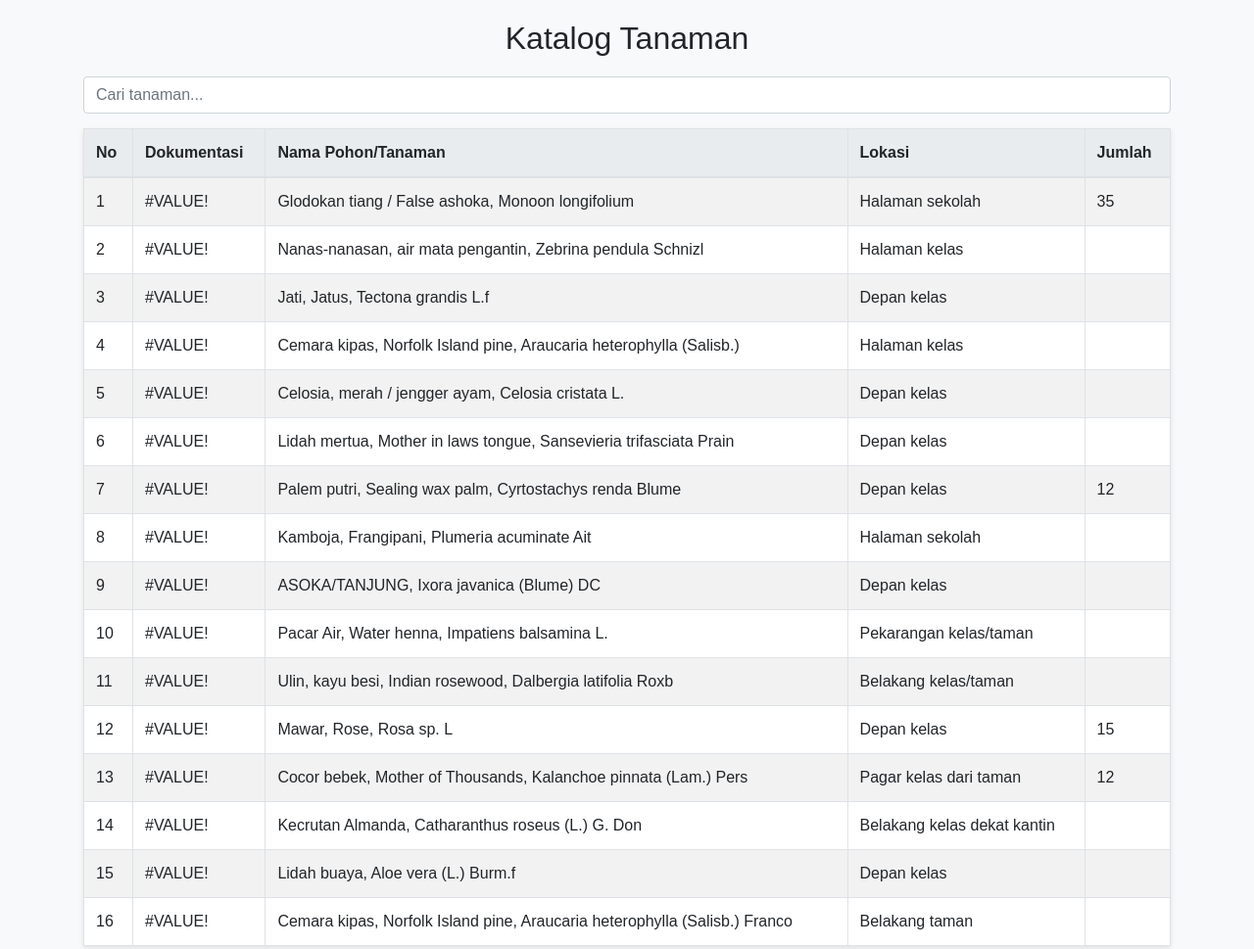
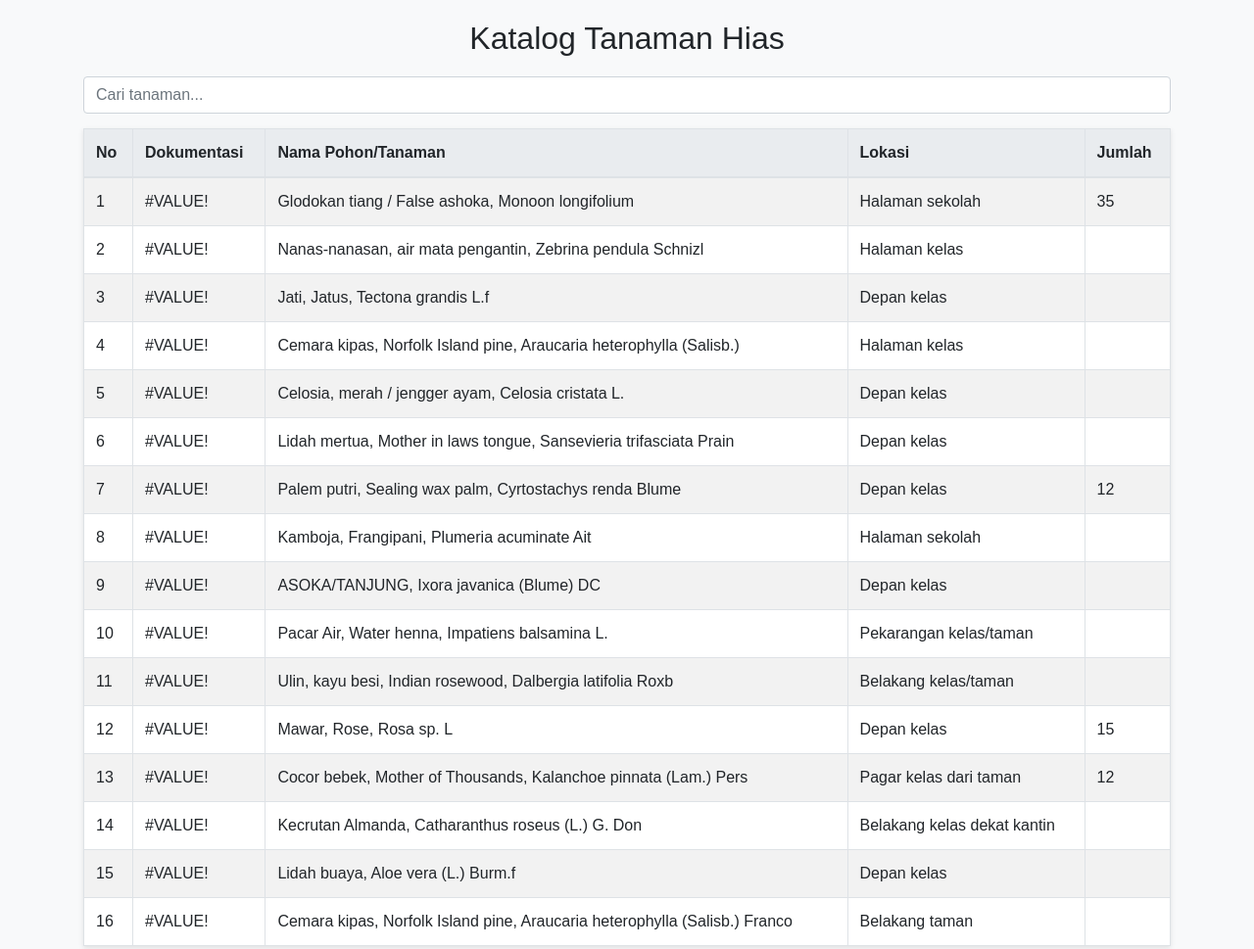
Before and after one commit to pakteguhcom/katalog.smpn4cipeundeuy.sch.id, a plain HTML site: page tanaman-hias.html in a window 1280 px wide. Shown: the whole page at 98% size. Drawn offline with nearby package versions, Linux system fonts and the light colour scheme.

Commit message:
Update tanaman-hias.html

```diff
--- a/tanaman-hias.html
+++ b/tanaman-hias.html
@@ -36,7 +36,7 @@ th {
 <body>
 
 <div class="container">
-  <h2>Katalog Tanaman</h2>
+  <h2>Katalog Tanaman Hias</h2>
 
   <input type="text" id="searchInput" onkeyup="searchTable()" class="form-control" placeholder="Cari tanaman...">
 
```
